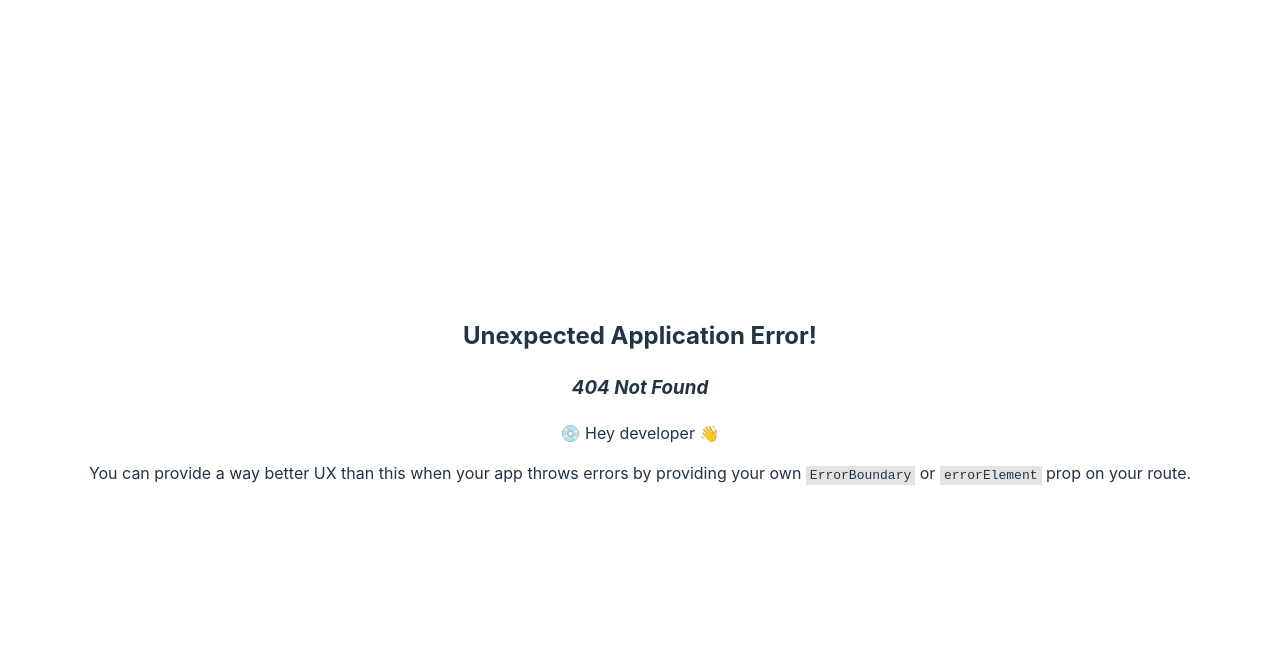
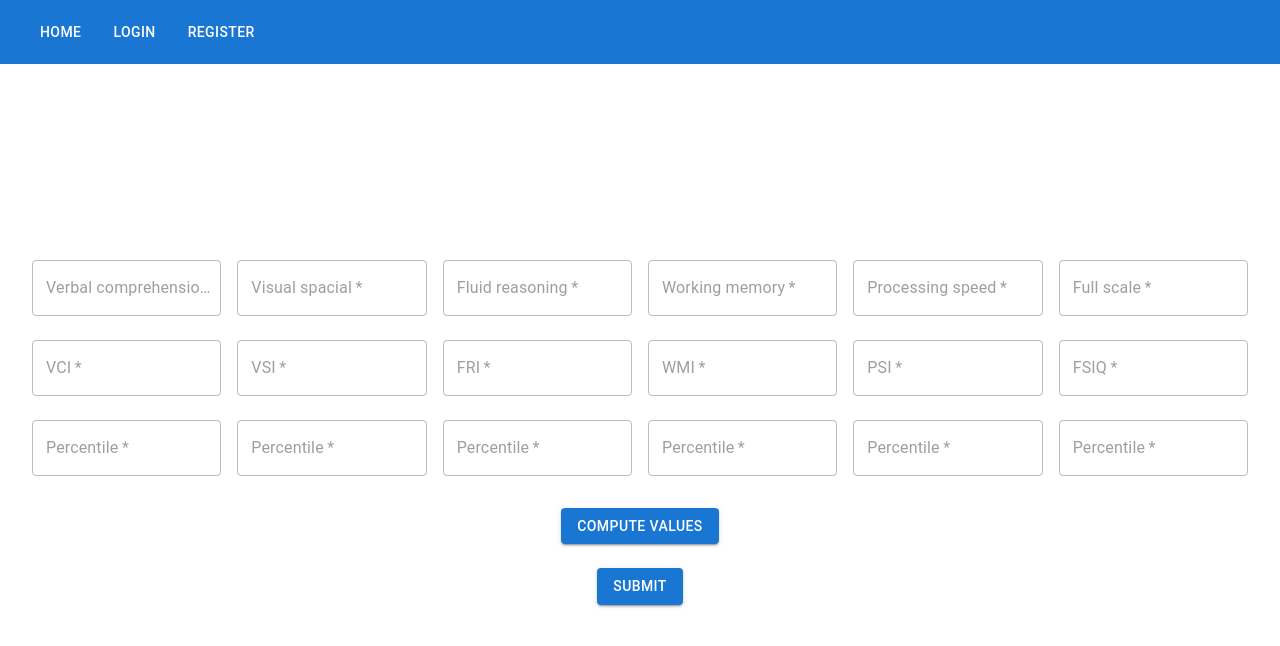
Before and after one commit to phenix1229/IQreport, a React (Vite) app in the folder Frontend/: page /compositeIqPage in a window 1280 px wide. Before the commit this address had no page. Shown: the top 646 px of the page. Built offline with nearby package versions, Linux system fonts and the light colour scheme.

Commit message:
changes to main.ts/vite.config.ts to try to correct cors issue on mac computers. created compositeIqPage/writtenReportPage. changes to app.tsx to add routes for compositeIqPage/writtenReportPage. changes to compositeAndFullScaleForm/nameAndDateForm/rawAndScaledScoreForm to add functionality.

```diff
--- a/Frontend/src/App.tsx
+++ b/Frontend/src/App.tsx
@@ -7,6 +7,8 @@ import Register from './pages/Register'
 import UserHome from './pages/UserHome'
 import NameAndDate from './pages/NameAndDate'
 import ScorePage from './pages/ScorePage'
+import CompositeIqPage from './pages/CompositeIqPage'
+import WrittenReportPage from './pages/WrittenReportPage'
 
 const router = createBrowserRouter(
   createRoutesFromElements(
@@ -17,6 +19,8 @@ const router = createBrowserRouter(
         <Route path='/userHome' element={<UserHome />}/>
         <Route path='/nameAndDate' element={<NameAndDate />}/>
         <Route path='/scorePage' element={<ScorePage />}/>
+        <Route path='/compositeIqPage' element={<CompositeIqPage />}/>
+        <Route path='/writtenReportPage' element={<WrittenReportPage />}/>
       </Route>
   )
 )
--- a/Frontend/src/components/CompositeAndFullScoreForm.tsx
+++ b/Frontend/src/components/CompositeAndFullScoreForm.tsx
@@ -1,7 +1,18 @@
 import {SyntheticEvent, useState} from 'react'
-import { Button, Container, FormControl, FormGroup, TextField } from '@mui/material'
+import { Button, TextField } from '@mui/material'
+import Grid from '@mui/material/Grid2';
 import axios from 'axios';
 import { Navigate } from 'react-router-dom';
+import {
+  vciComposite,
+  vsiComposite,
+  friComposite,
+  wmiComposite,
+  psiComposite,
+  fsIq,
+  convertSumOfScaleToComposite,
+  getFsIq
+} from '../frontendUtilities/utilities';
 
 
 const CompositeAndFullScoreForm = () => {
@@ -26,30 +37,63 @@ const CompositeAndFullScoreForm = () => {
   const [fsiqPercentile, setFsiqPercentile] = useState('');
   const [redirect, setRedirect] = useState(false);
 
+  const reportId = localStorage.getItem("reportId");
+  const vciArr = convertSumOfScaleToComposite(Number(localStorage.getItem("vciSum")), "vciComposite");
+  const vsiArr = convertSumOfScaleToComposite(Number(localStorage.getItem("vsiSum")), "vsiComposite");
+  const friArr = convertSumOfScaleToComposite(Number(localStorage.getItem("friSum")), "friComposite");
+  const wmiArr = convertSumOfScaleToComposite( Number(localStorage.getItem("wmiSum")), "wmiComposite");
+  const psiArr = convertSumOfScaleToComposite(Number(localStorage.getItem("psiSum")), "psiComposite");
+  const fsIqArr = getFsIq(Number(localStorage.getItem("fsIqSum")), "fsIq");
+
   const submit = async (e:SyntheticEvent) => {
     e.preventDefault();
     try{
-    const response:any = await axios.post('http://localhost:5000/api/users/login', {
+      await axios.put(`http://localhost:5000/api/reports/${reportId}`, {
     //   email,
     //   password
-    }, {withCredentials:true})
-    axios.defaults.headers.common['Authorization'] = `Bearer ${response.data.token}`;
+    })
     setRedirect(true)
   } catch(error:any){
     alert(error.response.data.message)
   }
 }
 
+const computeComposite = async (e:SyntheticEvent) => {
+  e.preventDefault();
+  setSumOfVerbalCompScores(String(vciArr[0]))
+  setVciCompositeScore(String(vsiArr[0]))
+  setVciPercentile(String(psiArr[0]))
+  setSumOfVisualSpacialScores(String(wmiArr[0]))
+  setVsiCompositeScore(String(fsIqArr[0]))
+  setVsiPercentile(String(friArr[0]))
+  setSumOfFluidReasoningScores(String(vciArr[0]))
+  setFriCompositeScore(String(vciArr[0]))
+  setFriPercentile(String(vciArr[0]))
+  setSumOfWorkingMemoryScores(String(vciArr[0]))
+  setWmiCompositeScore(String(vciArr[0]))
+  setWmiPercentile(String(vciArr[0]))
+  setSumOfProcessingSpeedScores(String(vciArr[0]))
+  setPsiCompositeScore(String(vciArr[0]))
+  setPsiPercentile(String(vciArr[0]))
+  setSumOfFullScaleScores(String(vciArr[0]))
+  setFsiqCompositeScore(String(vciArr[0]))
+  setFsiqPercentile(String(vciArr[0]))
+}
+
 if(redirect){
-    return <Navigate to="/userHome" />
+    return <Navigate to="/writtenReport" />
   }
 
   return (
-    <Container>
-    <FormControl>
-      <FormGroup>
+    <>
+      <br />
+      <br />
+        <Grid container size={12} spacing={2}>
+          <Grid container size={2} justifyContent={'right'}>
+            <Grid textAlign={'center'}>
               <TextField
                 required
+                disabled
                 margin='normal'
                 id='sumOfVerbalCompScores'
                 label="Verbal comprehension"
@@ -58,6 +102,7 @@ if(redirect){
               />
               <TextField
                 required
+                disabled
                 margin='normal'
                 id='vciCompositeScore'
                 label="VCI"
@@ -66,14 +111,20 @@ if(redirect){
               />
               <TextField
                 required
+                disabled
                 margin='normal'
                 id='vciPercentile'
-        // label="Block design"
+                label="Percentile"
                 value={vciPercentile}
                 onChange={(Event) => setVciPercentile(Event.target.value)}
               />
+            </Grid>
+          </Grid>
+          <Grid container size={2} justifyContent={'right'}>
+            <Grid textAlign={'center'}>
               <TextField
                 required
+                disabled
                 margin='normal'
                 id='sumOfVisualSpacialScores'
                 label="Visual spacial"
@@ -82,6 +133,7 @@ if(redirect){
               />
               <TextField
                 required
+                disabled
                 margin='normal'
                 id='vsiCompositeScore'
                 label="VSI"
@@ -90,14 +142,20 @@ if(redirect){
               />
               <TextField
                 required
+                disabled
                 margin='normal'
                 id='vsiPercentile'
-        // label="Block design"
+                label="Percentile"
                 value={vsiPercentile}
                 onChange={(Event) => setVsiPercentile(Event.target.value)}
               />
+            </Grid>
+          </Grid>
+          <Grid container size={2} justifyContent={'right'}>
+            <Grid textAlign={'center'}>
               <TextField
                 required
+                disabled
                 margin='normal'
                 id='sumOfFluidReasoningScores'
                 label="Fluid reasoning"
@@ -106,6 +164,7 @@ if(redirect){
               />
               <TextField
                 required
+                disabled
                 margin='normal'
                 id='friCompositeScore'
                 label="FRI"
@@ -114,14 +173,20 @@ if(redirect){
               />
               <TextField
                 required
+                disabled
                 margin='normal'
                 id='friPercentile'
-        // label="Block"
+                label="Percentile"
                 value={friPercentile}
                 onChange={(Event) => setFriPercentile(Event.target.value)}
               />
+            </Grid>
+          </Grid>
+          <Grid container size={2} justifyContent={'right'}>
+            <Grid textAlign={'center'}>
               <TextField
                 required
+                disabled
                 margin='normal'
                 id='sumOfWorkingMemoryScores'
                 label="Working memory"
@@ -130,6 +195,7 @@ if(redirect){
               />
               <TextField
                 required
+                disabled
                 margin='normal'
                 id='wmiCompositeScore'
                 label="WMI"
@@ -138,14 +204,20 @@ if(redirect){
               />
               <TextField
                 required
+                disabled
                 margin='normal'
                 id='wmiPercentile'
-        // label="Block design"
+                label="Percentile"
                 value={wmiPercentile}
                 onChange={(Event) => setWmiPercentile(Event.target.value)}
               />
+            </Grid>
+          </Grid>
+          <Grid container size={2} justifyContent={'right'}>
+            <Grid textAlign={'center'}>
               <TextField
                 required
+                disabled
                 margin='normal'
                 id='sumOfProcessingSpeedScores'
                 label="Processing speed"
@@ -154,6 +226,7 @@ if(redirect){
               />
               <TextField
                 required
+                disabled
                 margin='normal'
                 id='psiCompositeScore'
                 label="PSI"
@@ -162,14 +235,20 @@ if(redirect){
               />
               <TextField
                 required
+                disabled
                 margin='normal'
                 id='psiPercentile'
-        // label="Block design"
+                label="Percentile"
                 value={psiPercentile}
                 onChange={(Event) => setPsiPercentile(Event.target.value)}
               />
+            </Grid>
+          </Grid>
+          <Grid container size={2} justifyContent={'right'}>
+            <Grid textAlign={'center'}>
               <TextField
                 required
+                disabled
                 margin='normal'
                 id='sumOfFullScaleScores'
                 label="Full scale"
@@ -178,6 +257,7 @@ if(redirect){
               />
               <TextField
                 required
+                disabled
                 margin='normal'
                 id='fsiqCompositeScore'
                 label="FSIQ"
@@ -186,16 +266,25 @@ if(redirect){
               />
               <TextField
                 required
+                disabled
                 margin='normal'
                 id='fsiqPercentile'
-        // label="Block design"
+                label="Percentile"
                 value={fsiqPercentile}
                 onChange={(Event) => setFsiqPercentile(Event.target.value)}
               />
+            </Grid>
+          </Grid>
+      </Grid>
+      <br />
+      <Grid>
+        <Button variant="contained" onClick={(e)=>{computeComposite(e)}}>Compute values</Button>
+      </Grid>
+      <br />
+      <Grid>
         <Button variant="contained" onClick={(e)=>{submit(e)}}>Submit</Button>
-      </FormGroup>
-    </FormControl>
-    </Container>
+      </Grid>
+    </>
   )
 }
 
--- a/Frontend/src/components/NameAndDateForm.tsx
+++ b/Frontend/src/components/NameAndDateForm.tsx
@@ -81,6 +81,8 @@ const NameAndDateForm = () => {
 
     return (
       <Box sx={{ flexGrow: 1 }}>
+        <br />
+        <br />
         <Grid spacing={2}>
           <Grid textAlign={'left'}>
             <TextField
--- a/Frontend/src/components/RawAndScaledScoreForm.tsx
+++ b/Frontend/src/components/RawAndScaledScoreForm.tsx
@@ -70,10 +70,16 @@ const computeScores = (e:SyntheticEvent) => {
   setVpScaledScore(convertRawToScale(vpScale,Number(vpRawScore),Number(ageMonth)))
   setPsScaledScore(convertRawToScale(psScale,Number(psRawScore),Number(ageMonth)))
   setSsScaleScore(convertRawToScale(ssScale,Number(ssRawScore),Number(ageMonth)))
+  localStorage.setItem("vciSum",String(Number(bdScaledScore) + Number(bdScaledScore)))
+  localStorage.setItem("vsiSum",String(Number(coScaledScore) + Number(coScaledScore)))
+  localStorage.setItem("friSum",String(Number(bdScaledScore) + Number(bdScaledScore)))
+  localStorage.setItem("wmiSum",String(Number(bdScaledScore) + Number(bdScaledScore)))
+  localStorage.setItem("psiSum",String(Number(bdScaledScore) + Number(bdScaledScore)))
+  localStorage.setItem("fsIqSum",String(Number(bdScaledScore) + Number(bdScaledScore)))
 }
 
 if(redirect){
-    return <Navigate to="/userHome" />
+    return <Navigate to="/compositeIqPage" />
   }
 
   return (
@@ -81,7 +87,7 @@ if(redirect){
       <br />
       <br />
         <Grid container size={12} spacing={2}>
-          <Grid container size={6} justifyContent={'center'}>
+          <Grid container size={6} justifyContent={'right'}>
           <Grid textAlign={'center'}>
             <p>Block design</p>
             <TextField
@@ -183,7 +189,7 @@ if(redirect){
             />
           </Grid>
           </Grid>
-          <Grid container size={6} justifyContent={'center'}>
+          <Grid container size={6} justifyContent={'left'}>
           <Grid textAlign={'center'}>
             <p>Vocabulary</p>
             <TextField
--- /dev/null
+++ b/Frontend/src/pages/CompositeIqPage.tsx
@@ -0,0 +1,9 @@
+import CompositeAndFullScoreForm from "../components/CompositeAndFullScoreForm"
+
+const CompositeIqPage = () => {
+  return (
+    <CompositeAndFullScoreForm />
+  )
+}
+
+export default CompositeIqPage
--- /dev/null
+++ b/Frontend/src/pages/WrittenReportPage.tsx
@@ -0,0 +1,13 @@
+// import CompositeAndFullScoreForm from "../components/CompositeAndFullScoreForm"
+
+const WrittenReportPage = () => {
+  return (
+    <>
+    <p>Report here</p>
+   <p> The VCI composite score is comprised of two subtests</p>
+    {/* <CompositeAndFullScoreForm /> */}
+    </>
+  )
+}
+
+export default WrittenReportPage
--- a/Frontend/vite.config.ts
+++ b/Frontend/vite.config.ts
@@ -7,9 +7,12 @@ export default defineConfig({
   server: {
     proxy: {
       '/api': {
-        target: 'http://localhost:5000',
+        target: 'http://localhost:3000',
         changeOrigin: true,
       },
     },
+    cors: {
+      origin: ['http://localhost:3000', 'http://localhost:5000']
+    }
   },
 })
```
Also changed, not shown: 1 other file (tests, documents, lock files or other folders). Lines whose indentation alone changed are shown as unchanged.
